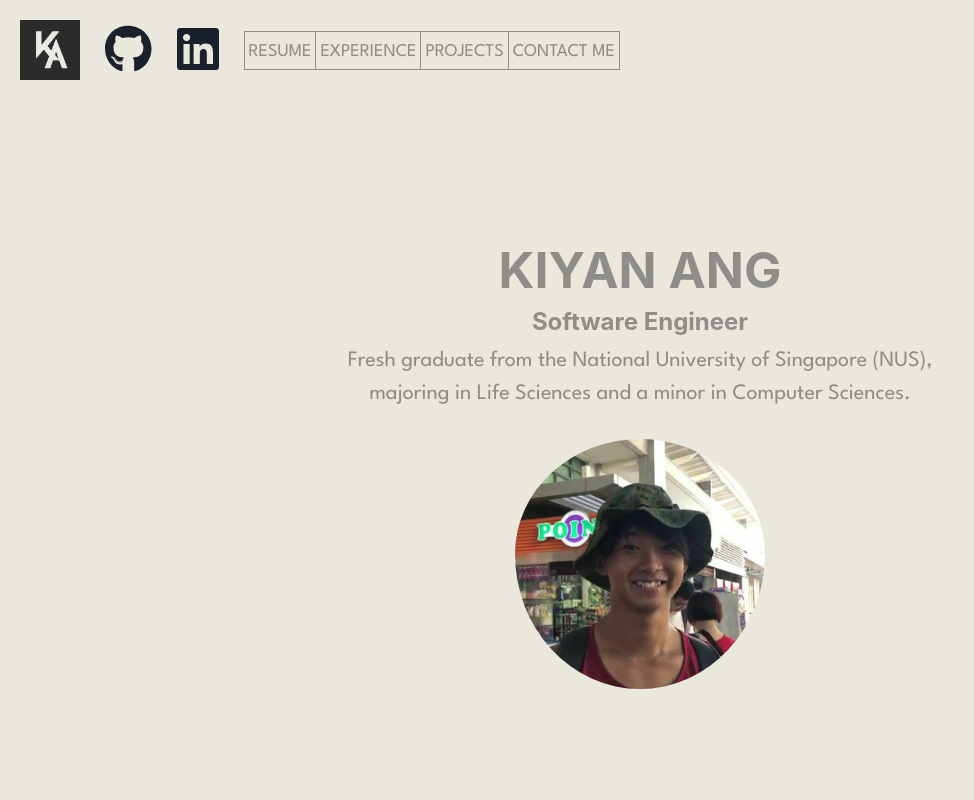
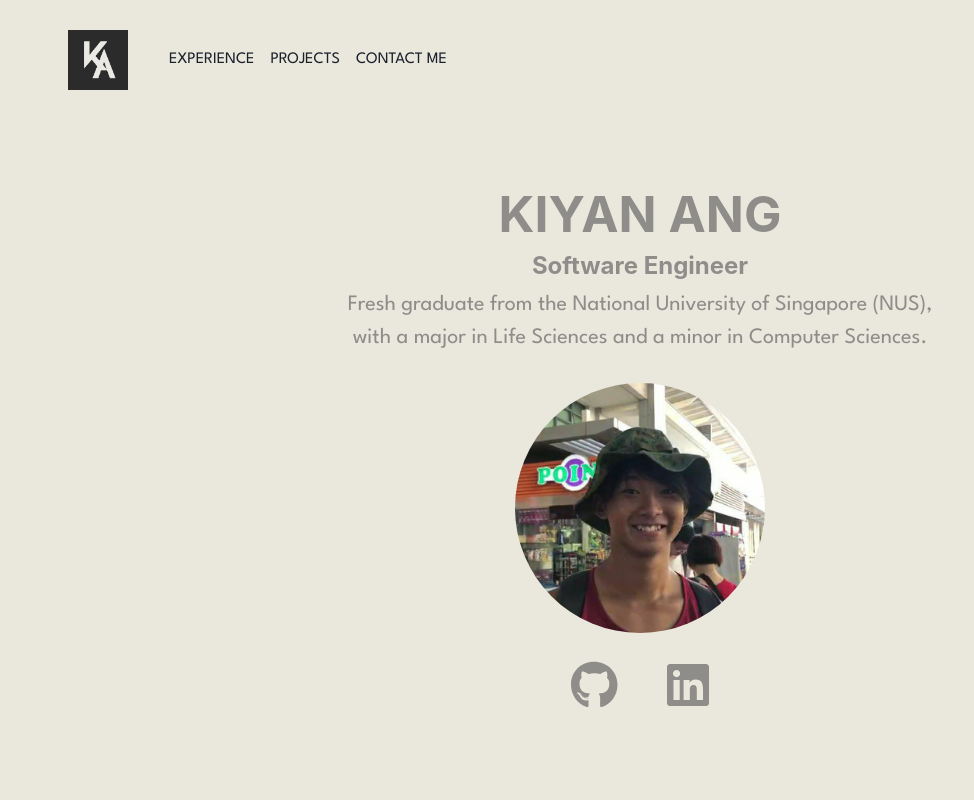
Before and after one commit to kynapy/kynapy.github.io, a React (Create React App) app: page / in a window 1280 px wide. Shown: the top 800 px of the page, without its empty margins (0-974 px from the left). Built offline with nearby package versions, Linux system fonts and the light colour scheme.

Commit message:
Add scroll to projects section

```diff
--- a/src/App.js
+++ b/src/App.js
@@ -1,19 +1,25 @@
 import { ChakraProvider } from '@chakra-ui/react';
-import Navbar from './components/Navbar';
 import './App.css';
-import ProjectSection from './components/ProjectSection.js';
-import AboutSection from './components/AboutSection.js';
 import "@fontsource/league-spartan";
 
+import Navbar from './components/Navbar';
+import AboutSection from './components/AboutSection.js';
+import ProjectSection from './components/ProjectSection.js';
+import Footer from './components/Footer';
+import { useRef } from 'react';
+
 function App() {
+  const projectSection = useRef(null);
+  const experienceSection = useRef(null);
+  const contactSection = useRef(null);
+
   return (
     <ChakraProvider resetCSS={true}>
-      <div className="App">
-        <body style={{fontFamily:"League Spartan"}}>
-          <Navbar />
-          <AboutSection />
-          <ProjectSection />
-        </body>
+      <div className="App" style={{fontFamily:"League Spartan"}}>
+        <Navbar projectRef={projectSection} />
+        <AboutSection className="about"/>
+        <ProjectSection ref={projectSection} className="projectSection"/>
+        <Footer />
       </div>
     </ChakraProvider>
   );
--- a/src/components/AboutSection.js
+++ b/src/components/AboutSection.js
@@ -1,5 +1,7 @@
-import { Box, VStack, Heading, Text } from "@chakra-ui/react";
+import { Box, VStack, Heading, Text, HStack } from "@chakra-ui/react";
 import image from "../images/kynapy.png";
+import { FontAwesomeIcon } from '@fortawesome/react-fontawesome';
+import { faGithub, faLinkedin } from '@fortawesome/free-brands-svg-icons';
 
 const AboutSection = () => {
     return (
@@ -8,20 +10,24 @@ const AboutSection = () => {
             height="90vh"
             width="100%"
             spacing={8}
-            padding="20vh 0"
+            padding="13vh 0"
             alignItems="center"
             color="#8E8D8A"
         >
             <Box style={{display:"grid", placeItems: "center", padding:"0px 26vw", rowGap:"1vh"}}>
                 <Heading fontSize={50}>KIYAN ANG</Heading>
                 <Heading fontSize={24}>Software Engineer</Heading>
-                <Text align="center" fontSize={22}>Fresh graduate from the National University of Singapore (NUS), majoring in Life Sciences and a minor in Computer Sciences.
+                <Text align="center" fontSize={22}>Fresh graduate from the National University of Singapore (NUS), with a major in Life Sciences and a minor in Computer Sciences.
                 </Text>
                 <img
                     src={ image }
                     alt="Kiyan"
-                    style={{ borderRadius: "50%", width: "250px", paddingTop: "20px"}}
+                    style={{ borderRadius: "50%", width: "250px", paddingTop: "20px", paddingBottom: "20px"}}
                 />
+                <HStack>
+                    <li><a href="https://www.github.com/kynapy"><FontAwesomeIcon icon={faGithub} size="3x" style={{marginRight: "25px"}}/></a></li>
+                    <li><a href="https://www.linkedin.com/in/kiyan-ang"><FontAwesomeIcon icon={faLinkedin} size="3x"/></a></li>
+                </HStack>
             </Box>
         </VStack>
     )
--- /dev/null
+++ b/src/components/Footer.js
@@ -0,0 +1,11 @@
+import { Text, VStack } from "@chakra-ui/layout";
+
+const Footer = () => {
+    return (
+        <VStack style={{backgroundColor:"#EAE7DC", color: "black", padding:"0 0 3vh 0 ",}}>
+            <Text>Made by Kiyan</Text>
+        </VStack>
+    )
+}
+
+export default Footer;
--- a/src/components/Navbar.js
+++ b/src/components/Navbar.js
@@ -1,19 +1,40 @@
 import "../css/Navbar.css";
-import { FontAwesomeIcon } from '@fortawesome/react-fontawesome';
-import { faGithub, faLinkedin } from '@fortawesome/free-brands-svg-icons';
 import Logo from "../images/logo.png"
 
-const Navbar = () => {
+const Navbar = (props) => {
+    const scrollToSection = (elementRef) => {
+        window.scrollTo({
+            top: elementRef.current.offsetTop,
+            behavior: "smooth",
+        });
+    };
+
+    const scrollToTop = () => {
+        window.scrollTo({
+            top: 0,
+            behavior: "smooth",
+        });
+    }
+
     return (
         <nav>
             <ul>
-                <li><img src={ Logo } style={{width: "60px", marginRight: "25px"}} alt="Logo for the website"></img></li>
-                <li><a href="https://www.github.com/kynapy"><FontAwesomeIcon icon={faGithub} size="3x" style={{marginRight: "25px"}}/></a></li>
-                <li><a href="https://www.linkedin.com/in/kiyan-ang"><FontAwesomeIcon icon={faLinkedin} size="3x" style={{marginRight: "25px"}}/></a></li>
-                <li class="navElements">RESUME</li>
-                <li class="navElements">EXPERIENCE</li>
-                <li class="navElements">PROJECTS</li>
-                <li class="navElements">CONTACT ME</li>
+                <li><img
+                        src={ Logo }
+                        style={{width: "60px", marginRight: "25px"}}
+                        alt="Logo for the website"
+                        onClick={ () => scrollToTop() }
+                    >
+                </img></li>
+                <li onClick={ () => scrollToSection(props.experienceRef) }>
+                    EXPERIENCE
+                </li>
+                <li onClick={ () => scrollToSection(props.projectRef) }>
+                    PROJECTS
+                </li>
+                <li onClick={ () => scrollToSection(props.contactRef) }>
+                    CONTACT ME
+                </li>
             </ul>
         </nav>
     )
--- a/src/components/ProjectSection.js
+++ b/src/components/ProjectSection.js
@@ -1,10 +1,10 @@
 import React from "react";
-import { HStack, Heading, VStack, Text } from "@chakra-ui/react";
+import { HStack, Heading, VStack } from "@chakra-ui/react";
 import Project from "./Project";
 
-const ProjectSection = () => {
+const ProjectSection = (props, ref) => {
     return (
-        <VStack style={{backgroundColor:"#EAE7DC", color: "black", padding:"0 0 10vh 0 "}} spacing={10}>
+        <VStack ref={ref} style={{backgroundColor:"#EAE7DC", color: "black", minHeight: "95vh"}} spacing={10}>
             <Heading>PROJECTS</Heading>
             <VStack spacing={8}>
                 <HStack padding="0 10vw" spacing={10}>
@@ -37,12 +37,9 @@ const ProjectSection = () => {
                         link="https://github.com/kynapy/ip"
                     />
                 </HStack>
-                <HStack>
-                    <Text>Made by Kiyan</Text>
-                </HStack>
             </VStack>
         </VStack>
     );
 }
 
-export default ProjectSection;
+export default React.forwardRef(ProjectSection);
--- a/src/css/Navbar.css
+++ b/src/css/Navbar.css
@@ -1,26 +1,15 @@
 nav {
     background-color: #EAE7DC;
     height: 10vh;
-}
-
-nav ul {
     list-style: none;
-    padding-left: 20px;
-    padding-top: 20px;
+    padding-left: 60px;
+    padding-top: 30px;
     padding-bottom: 20px;
 }
 
 li {
     display: inline-block;
-    text-decoration: none;
     vertical-align: middle;
+    padding: 0 8px 8px 8px;
+    font-size: 16px;
 }
-
-.navElements {
-    outline: 1px solid;
-    margin-top: 1px;
-    margin-left: 1px;
-    padding: 6px 4px 4px 4px;
-    font-size: 18px;
-    color: #8E8D8A;
-}
```
